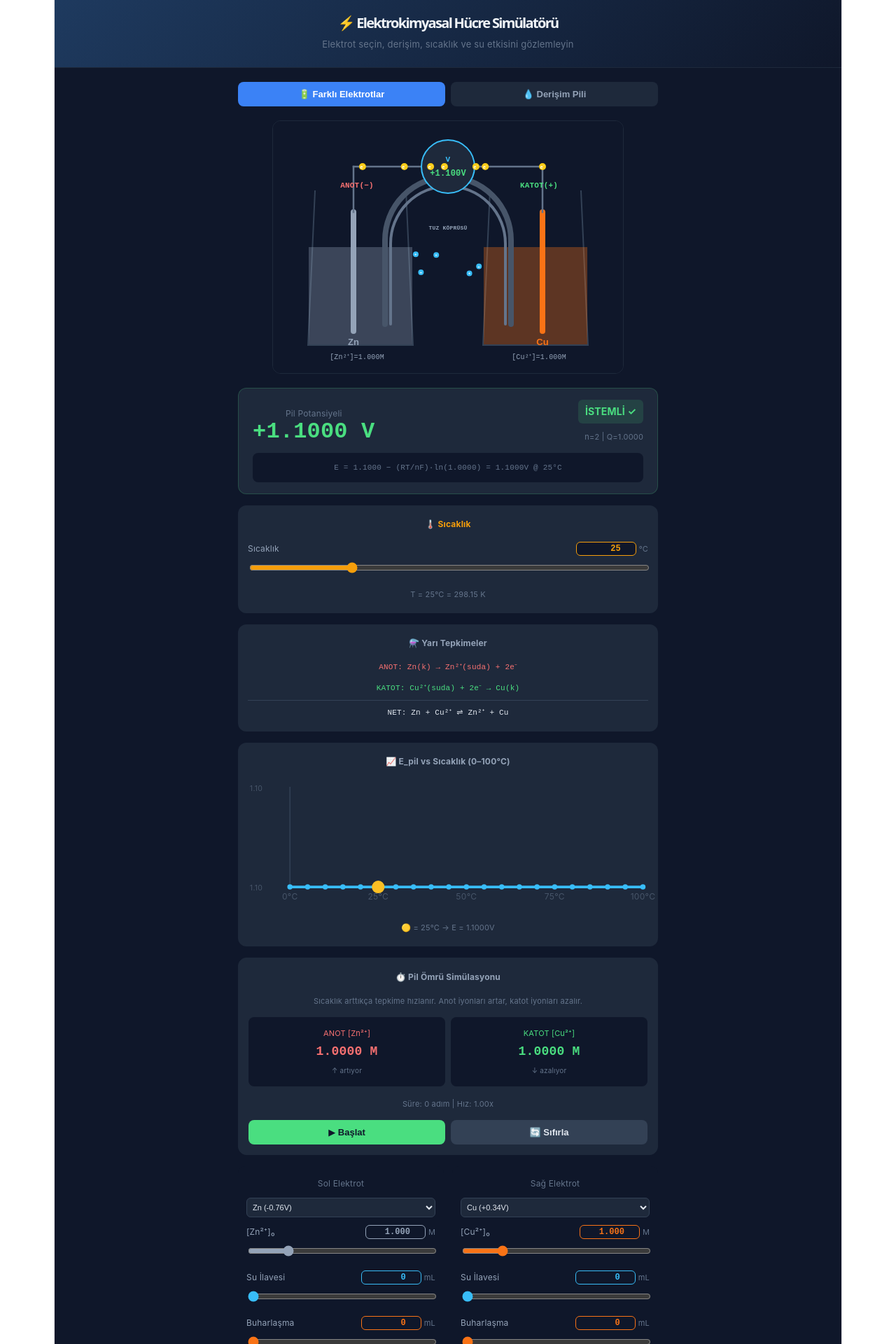
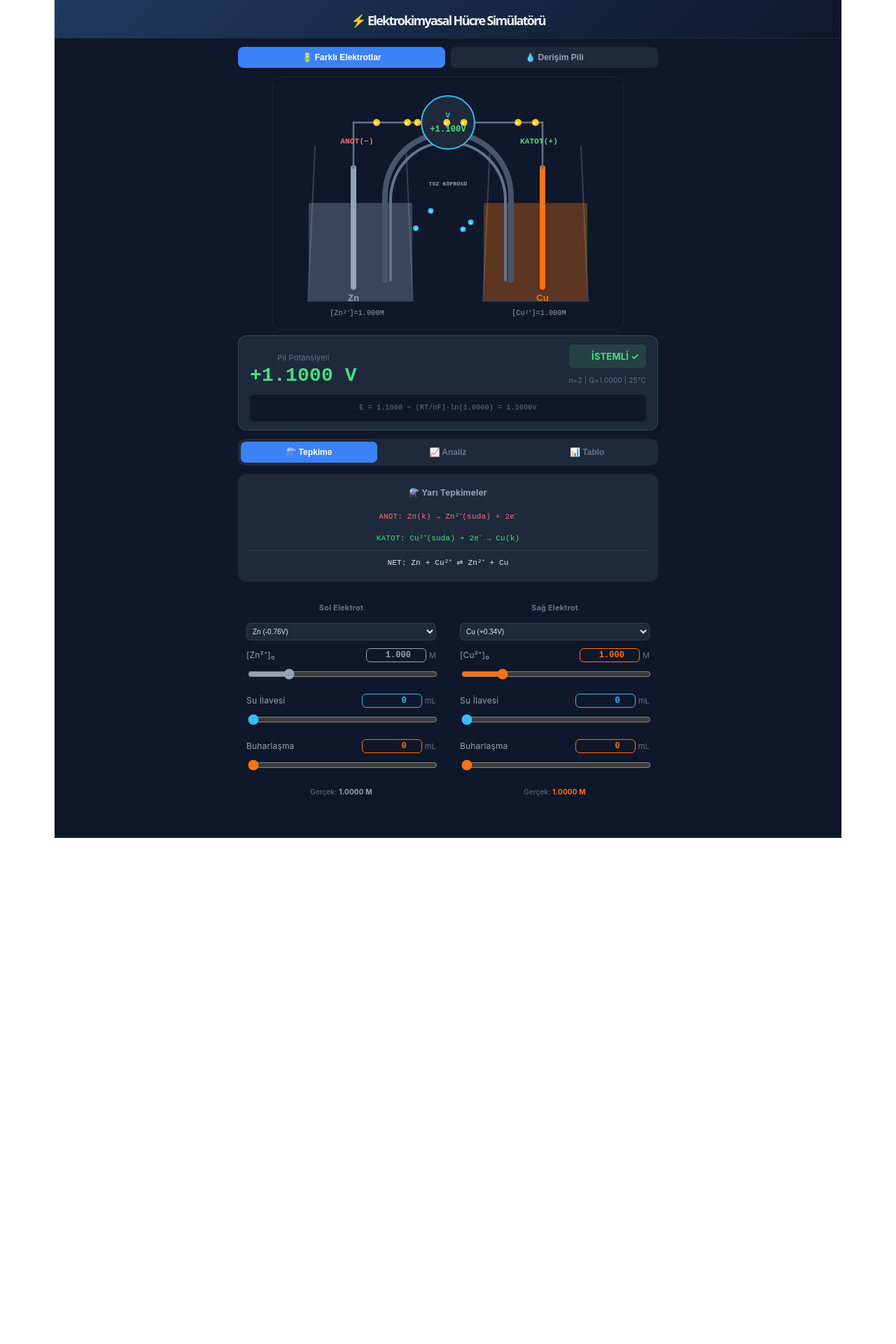
Before and after one commit to medenigklp-crypto/elektrokimyasal-hucre, a React (Vite) app: page / in a window 1280 px wide. Shown: the top 1920 px of the page at 70% size. After the commit the page ends 1197 px from the top, so only its background shows below. Built offline with nearby package versions, Linux system fonts and the light colour scheme.

Commit message:
Update App.tsx

```diff
--- a/src/App.tsx
+++ b/src/App.tsx
@@ -24,15 +24,11 @@ function clamp(val: number, min: number, max: number): number {
 
 function nernst(E0: number, n: number, Q: number, T: number): number {
   if (Q <= 0) return E0;
-  const R = 8.314;
-  const F = 96485;
-  const TK = T + 273.15;
+  const R = 8.314, F = 96485, TK = T + 273.15;
   return E0 - (R * TK / (n * F)) * Math.log(Q);
 }
 
-function gcd(a: number, b: number): number {
-  return b === 0 ? a : gcd(b, a % b);
-}
+function gcd(a: number, b: number): number { return b === 0 ? a : gcd(b, a % b); }
 
 function realConc(baseConc: number, waterAdded: number, waterEvap: number): number {
   return (baseConc * 0.1) / (Math.max(10, 100 + waterAdded - waterEvap) / 1000);
@@ -190,6 +186,7 @@ function Slider({ label, value, min, max, step, onChange, unit, color }: SliderP
 
 export default function App() {
   const [mode, setMode] = useState("different");
+  const [tab, setTab] = useState("tepkime");
   const [temp, setTemp] = useState(25);
   const [leftIdx, setLeftIdx] = useState(6);
   const [rightIdx, setRightIdx] = useState(10);
@@ -200,8 +197,6 @@ export default function App() {
   const [c1, setC1] = useState(0.5); const [c2, setC2] = useState(1.0);
   const [w1, setW1] = useState(0); const [w2, setW2] = useState(0);
   const [e1, setE1] = useState(0); const [e2, setE2] = useState(0);
-
-  // Pil ömrü simülasyonu
   const [running, setRunning] = useState(false);
   const [simTime, setSimTime] = useState(0);
   const [anotConc, setAnotConc] = useState(1.0);
@@ -211,20 +206,13 @@ export default function App() {
   const leftEl = ELEMENTS[leftIdx], rightEl = ELEMENTS[rightIdx], concEl = ELEMENTS[concIdx];
   const leftIsAnode = mode === "different" && leftEl.E0_red <= rightEl.E0_red;
 
-  // Simülasyon başlat/durdur
   useEffect(() => {
     if (running && mode === "different") {
       simRef.current = setInterval(() => {
-        const rate = 0.001 * (1 + (temp - 25) / 25); // sıcaklık arttıkça hız artar
+        const rate = 0.001 * (1 + (temp - 25) / 25);
         setSimTime(t => t + 1);
-        setAnotConc(c => {
-          const newC = c + rate; // Anot: elektrot çözünür → iyon derişimi ARTAR
-          return Math.min(newC, 5.0);
-        });
-        setKatotConc(c => {
-          const newC = c - rate; // Katot: iyonlar elektroda yapışır → iyon derişimi AZALIR
-          return Math.max(newC, 0.001);
-        });
+        setAnotConc(c => Math.min(c + rate, 5.0));
+        setKatotConc(c => Math.max(c - rate, 0.001));
       }, 100);
     } else {
       clearInterval(simRef.current);
@@ -239,7 +227,6 @@ export default function App() {
     setKatotConc(leftIsAnode ? rC : lC);
   }
 
-  // Gerçek derişimler
   let lCR: number, rCR: number;
   if (running && mode === "different") {
     lCR = leftIsAnode ? anotConc : katotConc;
@@ -250,7 +237,6 @@ export default function App() {
   }
 
   let E_pil: number, Q: number, n: number, E0: number;
-
   if (mode === "different") {
     const aEl = leftIsAnode ? leftEl : rightEl;
     const cEl = leftIsAnode ? rightEl : leftEl;
@@ -272,58 +258,76 @@ export default function App() {
 
   const graphData = Array.from({ length: 21 }, (_, i) => {
     const t = i * 5;
-    const e = nernst(E0, n, Q, t);
-    return { t, e };
+    return { t, e: nernst(E0, n, Q, t) };
   });
+  const allE = graphData.map(d => d.e);
+  const minE = Math.min(...allE), maxE = Math.max(...allE);
+  const rangeE = maxE - minE || 0.01;
 
-  const allE = graphData.map(d => d.e);
-  const minE = Math.min(...allE);
-  const maxE = Math.max(...allE);
-  const rangeE = maxE - minE || 0.01;
+  const TABS = [
+    { id: "tepkime", label: "⚗️ Tepkime" },
+    { id: "analiz", label: "📈 Analiz" },
+    { id: "tablo", label: "📊 Tablo" },
+  ];
 
   return (
     <div style={{ minHeight: "100vh", background: "#0f172a", color: "#e2e8f0", fontFamily: "Inter,sans-serif", paddingBottom: 40 }}>
-      <div style={{ background: "linear-gradient(135deg,#1e3a5f,#0f172a)", borderBottom: "1px solid #1e293b", padding: "20px 16px" }}>
-        <h1 style={{ margin: 0, fontSize: 20, fontWeight: 800, color: "#f1f5f9" }}>⚡ Elektrokimyasal Hücre Simülatörü</h1>
-        <p style={{ margin: "4px 0 0", color: "#64748b", fontSize: 13 }}>Elektrot seçin, derişim, sıcaklık ve su etkisini gözlemleyin</p>
+      {/* Header */}
+      <div style={{ background: "linear-gradient(135deg,#1e3a5f,#0f172a)", borderBottom: "1px solid #1e293b", padding: "16px 16px 12px" }}>
+        <h1 style={{ margin: 0, fontSize: 18, fontWeight: 800, color: "#f1f5f9" }}>⚡ Elektrokimyasal Hücre Simülatörü</h1>
       </div>
 
-      <div style={{ maxWidth: 600, margin: "0 auto", padding: "20px 16px 0" }}>
-        <div style={{ display: "flex", gap: 8, marginBottom: 20 }}>
+      <div style={{ maxWidth: 600, margin: "0 auto", padding: "12px 16px 0" }}>
+        {/* Mod seçimi */}
+        <div style={{ display: "flex", gap: 8, marginBottom: 12 }}>
           {[["different","🔋 Farklı Elektrotlar"],["concentration","💧 Derişim Pili"]].map(([m,label]) => (
-            <button key={m} onClick={() => { setMode(m); resetSim(); }} style={{ flex:1, padding:"10px 0", borderRadius:8, border:"none", cursor:"pointer", fontWeight:700, fontSize:13, background: mode===m?"#3b82f6":"#1e293b", color: mode===m?"#fff":"#94a3b8" }}>{label}</button>
+            <button key={m} onClick={() => { setMode(m); resetSim(); }} style={{ flex:1, padding:"8px 0", borderRadius:8, border:"none", cursor:"pointer", fontWeight:700, fontSize:12, background: mode===m?"#3b82f6":"#1e293b", color: mode===m?"#fff":"#94a3b8" }}>{label}</button>
           ))}
         </div>
 
-        <div style={{ display:"flex", justifyContent:"center", marginBottom:20 }}>
-          <CellDiagram leftEl={mode==="different"?leftEl:concEl} rightEl={mode==="different"?rightEl:concEl} leftConc={lCR} rightConc={rCR} E_pil={E_pil} isConcentration={mode==="concentration"} />
+        {/* Animasyon - DAİMA GÖRÜNÜR */}
+        <div style={{ display:"flex", justifyContent:"center", marginBottom:8 }}>
+          <CellDiagram
+            leftEl={mode==="different"?leftEl:concEl}
+            rightEl={mode==="different"?rightEl:concEl}
+            leftConc={lCR} rightConc={rCR}
+            E_pil={E_pil} isConcentration={mode==="concentration"} />
         </div>
 
-        <div style={{ background:"#1e293b", borderRadius:12, padding:"16px 20px", marginBottom:16, border:`1px solid ${eColor}33` }}>
+        {/* Pil potansiyeli - DAİMA GÖRÜNÜR */}
+        <div style={{ background:"#1e293b", borderRadius:12, padding:"12px 16px", marginBottom:12, border:`1px solid ${eColor}33` }}>
           <div style={{ display:"flex", justifyContent:"space-between", alignItems:"center" }}>
             <div>
-              <div style={{ fontSize:12, color:"#64748b" }}>Pil Potansiyeli</div>
-              <div style={{ fontSize:32, fontWeight:900, color:eColor, fontFamily:"monospace" }}>{E_pil>=0?"+":""}{E_pil.toFixed(4)} V</div>
+              <div style={{ fontSize:11, color:"#64748b" }}>Pil Potansiyeli</div>
+              <div style={{ fontSize:28, fontWeight:900, color:eColor, fontFamily:"monospace" }}>{E_pil>=0?"+":""}{E_pil.toFixed(4)} V</div>
             </div>
             <div style={{ textAlign:"right" }}>
-              <div style={{ fontSize:14, fontWeight:700, color:eColor, background:eColor+"22", borderRadius:6, padding:"4px 10px" }}>{eStatus}</div>
-              <div style={{ fontSize:11, color:"#64748b", marginTop:6 }}>n={n} | Q={Q.toFixed(4)}</div>
+              <div style={{ fontSize:13, fontWeight:700, color:eColor, background:eColor+"22", borderRadius:6, padding:"4px 10px" }}>{eStatus}</div>
+              <div style={{ fontSize:10, color:"#64748b", marginTop:4 }}>n={n} | Q={Q.toFixed(4)} | {temp}°C</div>
             </div>
           </div>
-          <div style={{ marginTop:10, padding:"8px 10px", background:"#0f172a", borderRadius:8, fontSize:11, color:"#64748b", fontFamily:"monospace" }}>
-            E = {E0.toFixed(4)} − (RT/nF)·ln({Q.toFixed(4)}) = {E_pil.toFixed(4)}V @ {temp}°C
+          <div style={{ marginTop:8, padding:"6px 8px", background:"#0f172a", borderRadius:6, fontSize:10, color:"#64748b", fontFamily:"monospace" }}>
+            E = {E0.toFixed(4)} − (RT/nF)·ln({Q.toFixed(4)}) = {E_pil.toFixed(4)}V
           </div>
         </div>
 
-        {/* Sıcaklık */}
-        <div style={{ background:"#1e293b", borderRadius:12, padding:14, marginBottom:16 }}>
-          <div style={{ fontSize:12, fontWeight:700, color:"#f59e0b", marginBottom:8 }}>🌡️ Sıcaklık</div>
-          <Slider label="Sıcaklık" value={temp} min={0} max={100} step={1} onChange={setTemp} unit=" °C" color="#f59e0b" />
-          <div style={{ fontSize:11, color:"#64748b" }}>T = {temp}°C = {(temp+273.15).toFixed(2)} K</div>
+        {/* Sekmeler */}
+        <div style={{ display:"flex", gap:4, marginBottom:12, background:"#1e293b", borderRadius:10, padding:4 }}>
+          {TABS.map(t => (
+            <button key={t.id} onClick={() => setTab(t.id)}
+              style={{ flex:1, padding:"8px 4px", borderRadius:7, border:"none", cursor:"pointer", fontWeight:700, fontSize:12,
+                background: tab===t.id?"#3b82f6":"transparent",
+                color: tab===t.id?"#fff":"#64748b" }}>
+              {t.label}
+            </button>
+          ))}
         </div>
 
+        {/* SEKME: Tepkime */}
+        {tab === "tepkime" && (
+          <div>
             {/* Yarı tepkimeler */}
-        <div style={{ background:"#1e293b", borderRadius:12, padding:14, marginBottom:16 }}>
+            <div style={{ background:"#1e293b", borderRadius:12, padding:14, marginBottom:12 }}>
               <div style={{ fontSize:12, fontWeight:700, color:"#94a3b8", marginBottom:8 }}>⚗️ Yarı Tepkimeler</div>
               {mode === "different" ? (
                 <div>
@@ -349,8 +353,66 @@ export default function App() {
               )}
             </div>
 
+            {/* Derişim kontrolleri */}
+            {mode === "different" ? (
+              <div style={{ display:"grid", gap:10, gridTemplateColumns:"1fr 1fr" }}>
+                {[
+                  [leftIdx, setLeftIdx, lC, setLC, lW, setLW, lE, setLE, lCR, leftEl, "Sol"],
+                  [rightIdx, setRightIdx, rC, setRC, rW, setRW, rE, setRE, rCR, rightEl, "Sağ"]
+                ].map(([idx, setIdx, conc, setConc, water, setWater, evap, setEvap, real, el, label]: any) => (
+                  <div key={label} style={{ background:"#0f172a", borderRadius:10, padding:12 }}>
+                    <div style={{ fontSize:11, color:"#64748b", marginBottom:6, fontWeight:700 }}>{label} Elektrot</div>
+                    <select value={idx} onChange={(e: React.ChangeEvent<HTMLSelectElement>) => { setIdx(parseInt(e.target.value)); resetSim(); }}
+                      style={{ width:"100%", background:"#1e293b", color:"#e2e8f0", border:"1px solid #334155", borderRadius:6, padding:"5px 4px", fontSize:10, marginBottom:8 }}>
+                      {ELEMENTS.map((e,i) => <option key={e.symbol} value={i}>{e.symbol} ({e.E0_red>=0?"+":""}{e.E0_red.toFixed(2)}V)</option>)}
+                    </select>
+                    <Slider label={`[${el.ion}]₀`} value={conc} min={0.01} max={5} step={0.01} onChange={(v: number) => { setConc(v); resetSim(); }} unit=" M" color={el.color} />
+                    <Slider label="Su İlavesi" value={water} min={0} max={200} step={1} onChange={setWater} unit=" mL" color="#38bdf8" />
+                    <Slider label="Buharlaşma" value={evap} min={0} max={90} step={1} onChange={setEvap} unit=" mL" color="#f97316" />
+                    <div style={{ fontSize:10, color:"#64748b", marginTop:4 }}>Gerçek: <span style={{ color:el.color, fontWeight:700 }}>{real.toFixed(4)} M</span></div>
+                  </div>
+                ))}
+              </div>
+            ) : (
+              <div>
+                <div style={{ background:"#0f172a", borderRadius:10, padding:12, marginBottom:10 }}>
+                  <div style={{ fontSize:11, color:"#64748b", marginBottom:6 }}>Elektrot (Her iki taraf)</div>
+                  <select value={concIdx} onChange={(e: React.ChangeEvent<HTMLSelectElement>) => setConcIdx(parseInt(e.target.value))}
+                    style={{ width:"100%", background:"#1e293b", color:"#e2e8f0", border:"1px solid #334155", borderRadius:6, padding:"6px 8px", fontSize:12 }}>
+                    {ELEMENTS.map((e,i) => <option key={e.symbol} value={i}>{e.name}</option>)}
+                  </select>
+                </div>
+                <div style={{ display:"grid", gap:10, gridTemplateColumns:"1fr 1fr" }}>
+                  {[
+                    [c1, setC1, w1, setW1, e1, setE1, lCR, "I"],
+                    [c2, setC2, w2, setW2, e2, setE2, rCR, "II"]
+                  ].map(([conc, setConc, water, setWater, evap, setEvap, real, label]: any) => (
+                    <div key={label} style={{ background:"#0f172a", borderRadius:10, padding:12 }}>
+                      <div style={{ fontSize:11, color:"#64748b", marginBottom:6, fontWeight:700 }}>Hücre {label}</div>
+                      <Slider label={`[${concEl.ion}]₀`} value={conc} min={0.001} max={5} step={0.001} onChange={setConc} unit=" M" color={concEl.color} />
+                      <Slider label="Su İlavesi" value={water} min={0} max={200} step={1} onChange={setWater} unit=" mL" color="#38bdf8" />
+                      <Slider label="Buharlaşma" value={evap} min={0} max={90} step={1} onChange={setEvap} unit=" mL" color="#f97316" />
+                      <div style={{ fontSize:10, color:"#64748b", marginTop:4 }}>Gerçek: <span style={{ color:concEl.color, fontWeight:700 }}>{real.toFixed(4)} M</span></div>
+                    </div>
+                  ))}
+                </div>
+              </div>
+            )}
+          </div>
+        )}
+
+        {/* SEKME: Analiz */}
+        {tab === "analiz" && (
+          <div>
+            {/* Sıcaklık */}
+            <div style={{ background:"#1e293b", borderRadius:12, padding:14, marginBottom:12 }}>
+              <div style={{ fontSize:12, fontWeight:700, color:"#f59e0b", marginBottom:8 }}>🌡️ Sıcaklık</div>
+              <Slider label="Sıcaklık" value={temp} min={0} max={100} step={1} onChange={setTemp} unit=" °C" color="#f59e0b" />
+              <div style={{ fontSize:11, color:"#64748b" }}>T = {temp}°C = {(temp+273.15).toFixed(2)} K</div>
+            </div>
+
             {/* Grafik */}
-        <div style={{ background:"#1e293b", borderRadius:12, padding:14, marginBottom:16 }}>
+            <div style={{ background:"#1e293b", borderRadius:12, padding:14, marginBottom:12 }}>
               <div style={{ fontSize:12, fontWeight:700, color:"#94a3b8", marginBottom:8 }}>📈 E_pil vs Sıcaklık (0–100°C)</div>
               <svg width="100%" viewBox="0 0 380 130" style={{ overflow:"visible" }}>
                 <line x1="40" y1="10" x2="40" y2="105" stroke="#334155" strokeWidth="1"/>
@@ -360,8 +422,7 @@ export default function App() {
                 ))}
                 <text x="8" y="108" fill="#475569" fontSize="7" textAnchor="middle">{minE.toFixed(2)}</text>
                 <text x="8" y="14" fill="#475569" fontSize="7" textAnchor="middle">{maxE.toFixed(2)}</text>
-            <polyline
-              points={graphData.map(d => `${40 + d.t * 3.35},${105 - ((d.e - minE) / rangeE) * 90}`).join(" ")}
+                <polyline points={graphData.map(d => `${40 + d.t * 3.35},${105 - ((d.e - minE) / rangeE) * 90}`).join(" ")}
                   fill="none" stroke="#38bdf8" strokeWidth="2.5" strokeLinejoin="round"/>
                 {graphData.map((d, i) => (
                   <circle key={i} cx={40 + d.t * 3.35} cy={105 - ((d.e - minE) / rangeE) * 90}
@@ -372,32 +433,29 @@ export default function App() {
               <div style={{ fontSize:11, color:"#64748b", textAlign:"center" }}>🟡 = {temp}°C → E = {E_pil.toFixed(4)}V</div>
             </div>
 
-        {/* Pil ömrü simülasyonu */}
+            {/* Pil ömrü */}
             {mode === "different" && (
-          <div style={{ background:"#1e293b", borderRadius:12, padding:14, marginBottom:16, border: running ? "1px solid #4ade8055" : "1px solid #1e293b" }}>
+              <div style={{ background:"#1e293b", borderRadius:12, padding:14, border: running ? "1px solid #4ade8055" : "1px solid #1e293b" }}>
                 <div style={{ fontSize:12, fontWeight:700, color:"#94a3b8", marginBottom:8 }}>⏱️ Pil Ömrü Simülasyonu</div>
                 <div style={{ fontSize:11, color:"#64748b", marginBottom:10 }}>
-              Sıcaklık arttıkça tepkime hızlanır. Anot iyonları artar, katot iyonları azalır.
+                  Anot: elektrot → çözelti (iyon ↑) | Katot: çözelti → elektrot (iyon ↓)
                 </div>
-            <div style={{ display:"grid", gridTemplateColumns:"1fr 1fr", gap:8, marginBottom:12 }}>
+                <div style={{ display:"grid", gridTemplateColumns:"1fr 1fr", gap:8, marginBottom:10 }}>
                   <div style={{ background:"#0f172a", borderRadius:8, padding:10 }}>
-                <div style={{ fontSize:11, color:"#f87171" }}>ANOT [{leftIsAnode?leftEl.ion:rightEl.ion}]</div>
-                <div style={{ fontSize:18, fontWeight:700, color:"#f87171", fontFamily:"monospace" }}>{(leftIsAnode?lCR:rCR).toFixed(4)} M</div>
+                    <div style={{ fontSize:10, color:"#f87171" }}>ANOT [{leftIsAnode?leftEl.ion:rightEl.ion}]</div>
+                    <div style={{ fontSize:16, fontWeight:700, color:"#f87171", fontFamily:"monospace" }}>{(leftIsAnode?lCR:rCR).toFixed(4)} M</div>
                     <div style={{ fontSize:10, color:"#64748b" }}>↑ artıyor</div>
                   </div>
                   <div style={{ background:"#0f172a", borderRadius:8, padding:10 }}>
-                <div style={{ fontSize:11, color:"#4ade80" }}>KATOT [{leftIsAnode?rightEl.ion:leftEl.ion}]</div>
-                <div style={{ fontSize:18, fontWeight:700, color:"#4ade80", fontFamily:"monospace" }}>{(leftIsAnode?rCR:lCR).toFixed(4)} M</div>
+                    <div style={{ fontSize:10, color:"#4ade80" }}>KATOT [{leftIsAnode?rightEl.ion:leftEl.ion}]</div>
+                    <div style={{ fontSize:16, fontWeight:700, color:"#4ade80", fontFamily:"monospace" }}>{(leftIsAnode?rCR:lCR).toFixed(4)} M</div>
                     <div style={{ fontSize:10, color:"#64748b" }}>↓ azalıyor</div>
                   </div>
                 </div>
                 <div style={{ fontSize:11, color:"#64748b", marginBottom:10 }}>Süre: {simTime} adım | Hız: {(1 + (temp-25)/25).toFixed(2)}x</div>
                 <div style={{ display:"flex", gap:8 }}>
                   <button onClick={() => {
-                if (!running) {
-                  setAnotConc(leftIsAnode ? lC : rC);
-                  setKatotConc(leftIsAnode ? rC : lC);
-                }
+                    if (!running) { setAnotConc(leftIsAnode ? lC : rC); setKatotConc(leftIsAnode ? rC : lC); }
                     setRunning(r => !r);
                   }} style={{ flex:1, padding:"10px 0", borderRadius:8, border:"none", cursor:"pointer", fontWeight:700, fontSize:13, background: running?"#f59e0b":"#4ade80", color:"#0f172a" }}>
                     {running ? "⏸ Durdur" : "▶ Başlat"}
@@ -408,73 +466,33 @@ export default function App() {
                 </div>
               </div>
             )}
-
-        {mode === "different" ? (
-          <div>
-            <div style={{ display:"grid", gap:12, gridTemplateColumns:"1fr 1fr", marginBottom:12 }}>
-              {[
-                [leftIdx, setLeftIdx, lC, setLC, lW, setLW, lE, setLE, lCR, leftEl, "Sol"],
-                [rightIdx, setRightIdx, rC, setRC, rW, setRW, rE, setRE, rCR, rightEl, "Sağ"]
-              ].map(([idx, setIdx, conc, setConc, water, setWater, evap, setEvap, real, el, label]: any) => (
-                <div key={label} style={{ background:"#0f172a", borderRadius:10, padding:12 }}>
-                  <div style={{ fontSize:12, color:"#64748b", marginBottom:6 }}>{label} Elektrot</div>
-                  <select value={idx} onChange={(e: React.ChangeEvent<HTMLSelectElement>) => { setIdx(parseInt(e.target.value)); resetSim(); }}
-                    style={{ width:"100%", background:"#1e293b", color:"#e2e8f0", border:"1px solid #334155", borderRadius:6, padding:"6px 4px", fontSize:11, marginBottom:8 }}>
-                    {ELEMENTS.map((e,i) => <option key={e.symbol} value={i}>{e.symbol} ({e.E0_red>=0?"+":""}{e.E0_red.toFixed(2)}V)</option>)}
-                  </select>
-                  <Slider label={`[${el.ion}]₀`} value={conc} min={0.01} max={5} step={0.01} onChange={(v) => { setConc(v); resetSim(); }} unit=" M" color={el.color} />
-                  <Slider label="Su İlavesi" value={water} min={0} max={200} step={1} onChange={setWater} unit=" mL" color="#38bdf8" />
-                  <Slider label="Buharlaşma" value={evap} min={0} max={90} step={1} onChange={setEvap} unit=" mL" color="#f97316" />
-                  <div style={{ fontSize:11, color:"#64748b", marginTop:4 }}>Gerçek: <span style={{ color:el.color, fontWeight:700 }}>{real.toFixed(4)} M</span></div>
-                </div>
-              ))}
-            </div>
-          </div>
-        ) : (
-          <div>
-            <div style={{ background:"#0f172a", borderRadius:10, padding:12, marginBottom:12 }}>
-              <div style={{ fontSize:12, color:"#64748b", marginBottom:6 }}>Elektrot (Her iki taraf)</div>
-              <select value={concIdx} onChange={(e: React.ChangeEvent<HTMLSelectElement>) => setConcIdx(parseInt(e.target.value))}
-                style={{ width:"100%", background:"#1e293b", color:"#e2e8f0", border:"1px solid #334155", borderRadius:6, padding:"6px 8px", fontSize:13 }}>
-                {ELEMENTS.map((e,i) => <option key={e.symbol} value={i}>{e.name}</option>)}
-              </select>
-            </div>
-            <div style={{ display:"grid", gap:12, gridTemplateColumns:"1fr 1fr" }}>
-              {[
-                [c1, setC1, w1, setW1, e1, setE1, lCR, "I"],
-                [c2, setC2, w2, setW2, e2, setE2, rCR, "II"]
-              ].map(([conc, setConc, water, setWater, evap, setEvap, real, label]: any) => (
-                <div key={label} style={{ background:"#0f172a", borderRadius:10, padding:12 }}>
-                  <div style={{ fontSize:12, color:"#64748b", marginBottom:8 }}>Hücre {label}</div>
-                  <Slider label={`[${concEl.ion}]₀`} value={conc} min={0.001} max={5} step={0.001} onChange={setConc} unit=" M" color={concEl.color} />
-                  <Slider label="Su İlavesi" value={water} min={0} max={200} step={1} onChange={setWater} unit=" mL" color="#38bdf8" />
-                  <Slider label="Buharlaşma" value={evap} min={0} max={90} step={1} onChange={setEvap} unit=" mL" color="#f97316" />
-                  <div style={{ fontSize:11, color:"#64748b", marginTop:4 }}>Gerçek: <span style={{ color:concEl.color, fontWeight:700 }}>{real.toFixed(4)} M</span></div>
-                </div>
-              ))}
-            </div>
           </div>
         )}
 
-        <div style={{ marginTop:20, background:"#1e293b", borderRadius:12, padding:16 }}>
+        {/* SEKME: Tablo */}
+        {tab === "tablo" && (
+          <div style={{ background:"#1e293b", borderRadius:12, padding:16 }}>
             <div style={{ fontSize:12, fontWeight:700, color:"#64748b", marginBottom:10 }}>STANDART İNDİRGENME POTANSİYELLERİ (25°C)</div>
-          <table style={{ width:"100%", borderCollapse:"collapse", fontSize:11 }}>
+            <table style={{ width:"100%", borderCollapse:"collapse", fontSize:12 }}>
               <thead>
                 <tr style={{ color:"#475569" }}>
-                <th style={{ textAlign:"left", padding:"4px 6px" }}>Elektrot</th>
-                <th style={{ textAlign:"right", padding:"4px 6px" }}>E° (V)</th>
+                  <th style={{ textAlign:"left", padding:"6px 8px", borderBottom:"1px solid #334155" }}>Elektrot</th>
+                  <th style={{ textAlign:"left", padding:"6px 8px", borderBottom:"1px solid #334155" }}>Yarı Tepkime</th>
+                  <th style={{ textAlign:"right", padding:"6px 8px", borderBottom:"1px solid #334155" }}>E° (V)</th>
                 </tr>
               </thead>
               <tbody>
                 {ELEMENTS.map((el,i) => (
                   <tr key={el.symbol} style={{ background:(mode==="different"&&(i===leftIdx||i===rightIdx))||(mode==="concentration"&&i===concIdx)?"#1e3a5f":"transparent" }}>
-                  <td style={{ padding:"3px 6px", color:el.color, fontWeight:700 }}>{el.symbol}</td>
-                  <td style={{ padding:"3px 6px", textAlign:"right", fontFamily:"monospace", fontWeight:700, color:el.E0_red>0?"#4ade80":el.E0_red<0?"#f87171":"#fbbf24" }}>{el.E0_red>=0?"+":""}{el.E0_red.toFixed(2)}</td>
+                    <td style={{ padding:"5px 8px", color:el.color, fontWeight:700 }}>{el.symbol}</td>
+                    <td style={{ padding:"5px 8px", color:"#64748b", fontSize:10, fontFamily:"monospace" }}>{el.ion} + {el.charge}e⁻ → {el.symbol}</td>
+                    <td style={{ padding:"5px 8px", textAlign:"right", fontFamily:"monospace", fontWeight:700, color:el.E0_red>0?"#4ade80":el.E0_red<0?"#f87171":"#fbbf24" }}>{el.E0_red>=0?"+":""}{el.E0_red.toFixed(2)}</td>
                   </tr>
                 ))}
               </tbody>
             </table>
           </div>
+        )}
       </div>
     </div>
   );
```
Lines whose indentation alone changed are shown as unchanged.
